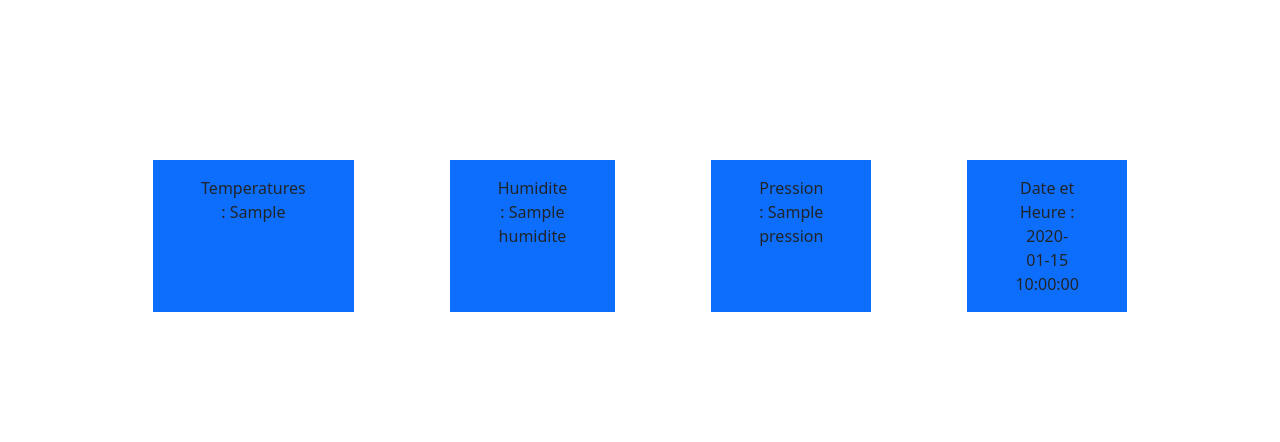
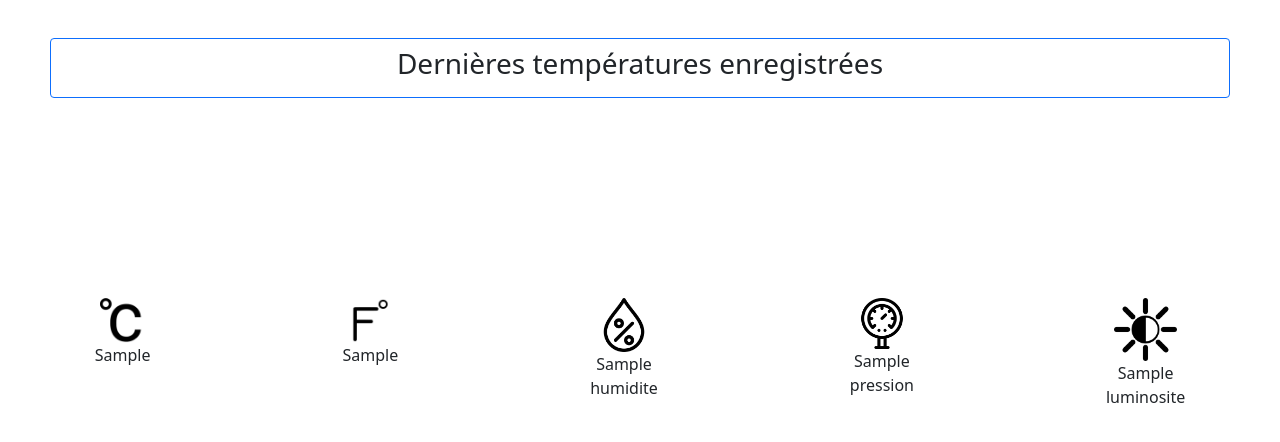
Before and after one commit to GagyZer/Meteo_connect, a Symfony app: template templates/mesures/index.html.twig in a window 1280 px wide. Shown: the part 56-498 px from the top of the page. Run offline with Twig, Linux system fonts and the light colour scheme; the template is opened without the code that fills it: most values are stand-ins (such as "Sample title", 1, 10 or a date in 2020); some libraries are stand-ins or nearby versions.

Commit message:
changements lilian weekend

```diff
--- a/templates/mesures/index.html.twig
+++ b/templates/mesures/index.html.twig
@@ -1,15 +1,38 @@
 {% extends 'base.html.twig' %}
 
-{% block title %}Hello MesuresController!{% endblock %}
+{% block title %}Mesures {% endblock %}
 
 {% block body %}
-
+        <div class="row" style="margin:3%;">
+            <div class="col">
+                <div class="text-center border border-primary rounded p-2 mb-4">
+                    <h3>Dernières températures enregistrées</h3>
+                </div>
+            </div>
+        </div>
     {% for mesure in mesures %}
-        <div class="d-flex justify-content-center" style="width: 80% ; margin: auto;margin-top: 150px; padding:10px; ">
-            <div class="text-center mx-5 bg-primary px-5 py-3">Temperatures : {{ mesure.temperatureC }}</div>
-            <div class="text-center mx-5 bg-primary px-5 py-3">Humidite : {{ mesure.humidite }}</div>
-            <div class="text-center mx-5 bg-primary px-5 py-3">Pression : {{ mesure.pression }}</div>
-            <div class="text-center mx-5 bg-primary px-5 py-3">Date et Heure : {{ mesure.dateHeure|date('Y-m-d H:i:s') }}</div>
+        <div class="d-flex justify-content-center" style="width: 80%; margin: auto; margin-top: 150px; padding: 10px;">
+            <div class="text-center mx-5 px-5 py-3">
+                <img src="{{ asset('celcius.png') }}" alt="TemperatureC" width="80%">
+                {{ mesure.temperatureC }}
+            </div>
+            <div class="text-center mx-5 px-5 py-3">
+                <img src="{{ asset('faren.png') }}" alt="TemperatureF" width="80%">
+                {{ mesure.temperatureF }}
+            </div>
+            <div class="text-center mx-5 px-5 py-3">
+                <img src="{{ asset('humidite.png') }}" alt="humidite" width="80%">
+                {{ mesure.humidite }}
+            </div>
+            <div class="text-center mx-5 px-5 py-3">
+                <img src="{{ asset('pression.png') }}" alt="pression" width="80%">
+                {{ mesure.pression }}
+            </div>
+            <div class="text-center mx-5 px-5 py-3">
+                <img src="{{ asset('luminosite.png') }}" alt="luminosite" width="80%">
+                {{ mesure.luminosite }}
+            </div>
+            {# <div class="text-center mx-5 px-5 py-3">Date et Heure : {{ mesure.dateHeure|date('Y-m-d H:i:s') }}</div> #}
         </div>
     {% endfor %}
 {% endblock %}
```
Also changed, not shown: src/Controller/MesuresController.php (+20 -20 lines), templates/alarme/ajouterAlarme.html.twig (+29 -0 lines), public/celcius.png (added), public/faren.png (added), public/humidite.png (added), public/luminosite.png (added), public/pression.png (added).
